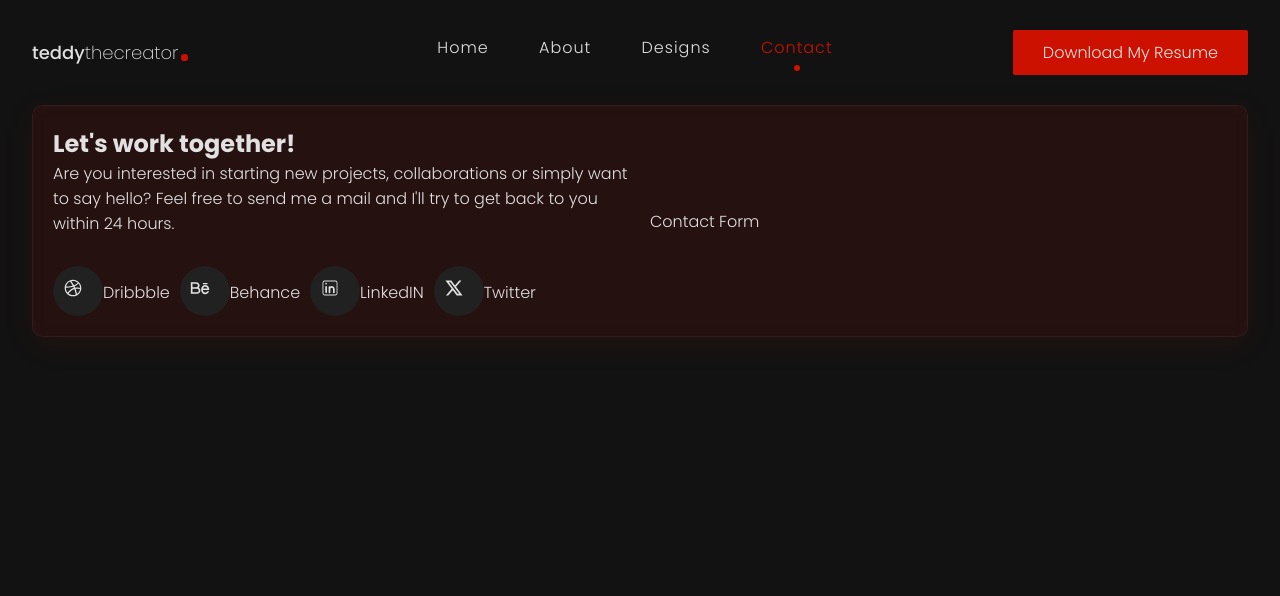
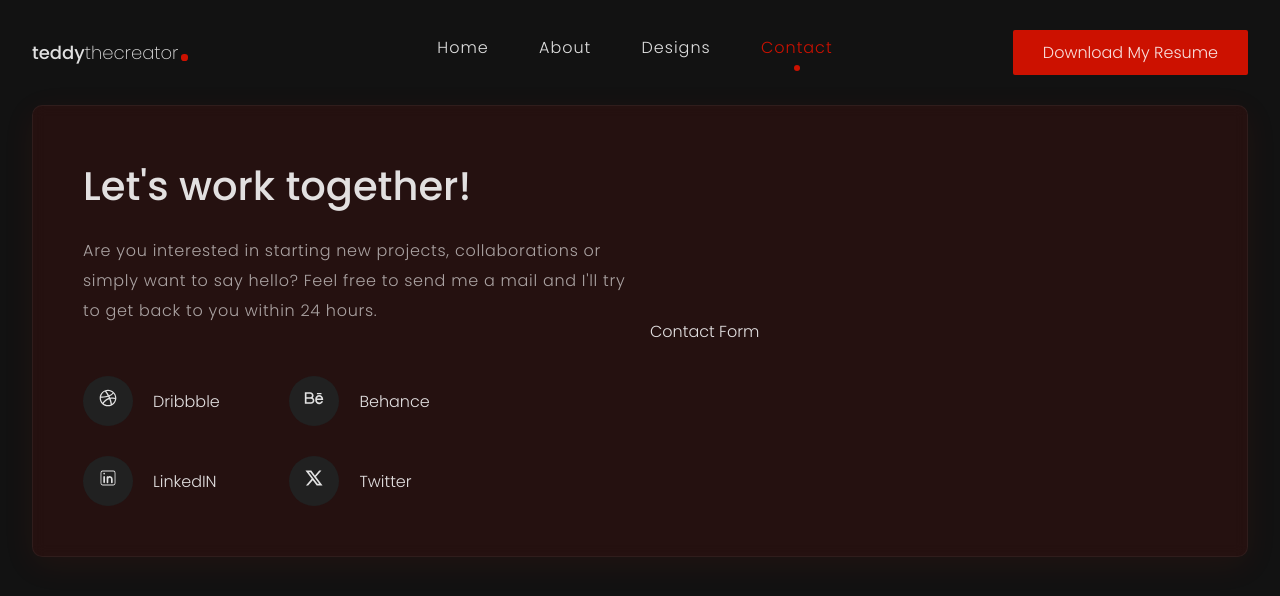
Before and after one commit to theblaisecode/Gsap_and_TSX, a React (Vite) app: page /contact in a window 1280 px wide. Shown: the top 596 px of the page. Built offline with nearby package versions, Linux system fonts and the light colour scheme.

Commit message:
first commit

```diff
--- a/src/styles/ContactWrapper.ts
+++ b/src/styles/ContactWrapper.ts
@@ -8,7 +8,7 @@ const ContactWrapper = styled.section`
     align-items: center;
     /* border: 2px solid #464545;
     border-radius: 5px; */
-    padding: 2rem;
+    padding: 5rem;
     background: rgba(204, 17, 0, 0.1);
     box-shadow: 0 0.8rem 3.2rem 0 rgba(204, 38, 0, 0.08);
     backdrop-filter: blur(0.65rem);
@@ -22,40 +22,72 @@ const ContactWrapper = styled.section`
     flex: 1;
   }
 
-  .letsWorkContent {
+  .letsWorkContent,
+  .letsWorkContent .contentTop {
     display: flex;
     flex-direction: column;
+    gap: 5rem;
+  }
+
+  .letsWorkContent .contentTop {
+    gap: 2rem;
+  }
+
+  .letsWorkContent .contentTop h2 {
+    font-size: 4rem;
+    font-weight: 500;
+  }
+
+  .letsWorkContent .contentTop p {
+    opacity: 0.7;
+    line-height: 3rem;
+    letter-spacing: 0.07rem;
+  }
+
+  .letsWorkContent .contentBottom {
+    width: 70%;
+  }
+
+  .contactSocials {
+    display: grid;
+    grid-template-columns: repeat(2, 1fr);
     gap: 3rem;
   }
 
-  .contactSocials {
+  .contactSocials a {
     display: flex;
-    gap: 1rem;
+    justify-content: flex-start;
+    gap: 2rem;
+    align-items: center;
+    color: var(--textLight);
+    transition: 0.2s;
   }
 
-  .contactSocials .contentBottom {
+  .contactSocials a span {
     display: inline-block;
-  }
-
-  .contactSocials a {
-    /* display: flex;
-    justify-content: flex-start;
-    gap: 2rem;
-    align-items: center; */
-  }
-
-  .contactSocials a span{
-    display: inline-block;
+    transition: 0.4s;
   }
 
   .contactSocials a .icon {
     background: var(--accent);
     color: var(--textLight);
+    text-align: center;
     padding: 1rem;
     font-size: 2rem;
     width: 5rem;
     height: 5rem;
     border-radius: 50%;
+    transition: 0.4s;
+  }
+
+  .contactSocials a:hover {
+    color: var(--primary);
+    transition: all 0.2s;
+  }
+
+  .contactSocials a:hover .icon {
+    background: var(--primary);
+    transition: all 0.4s;
   }
 `;
 
```
